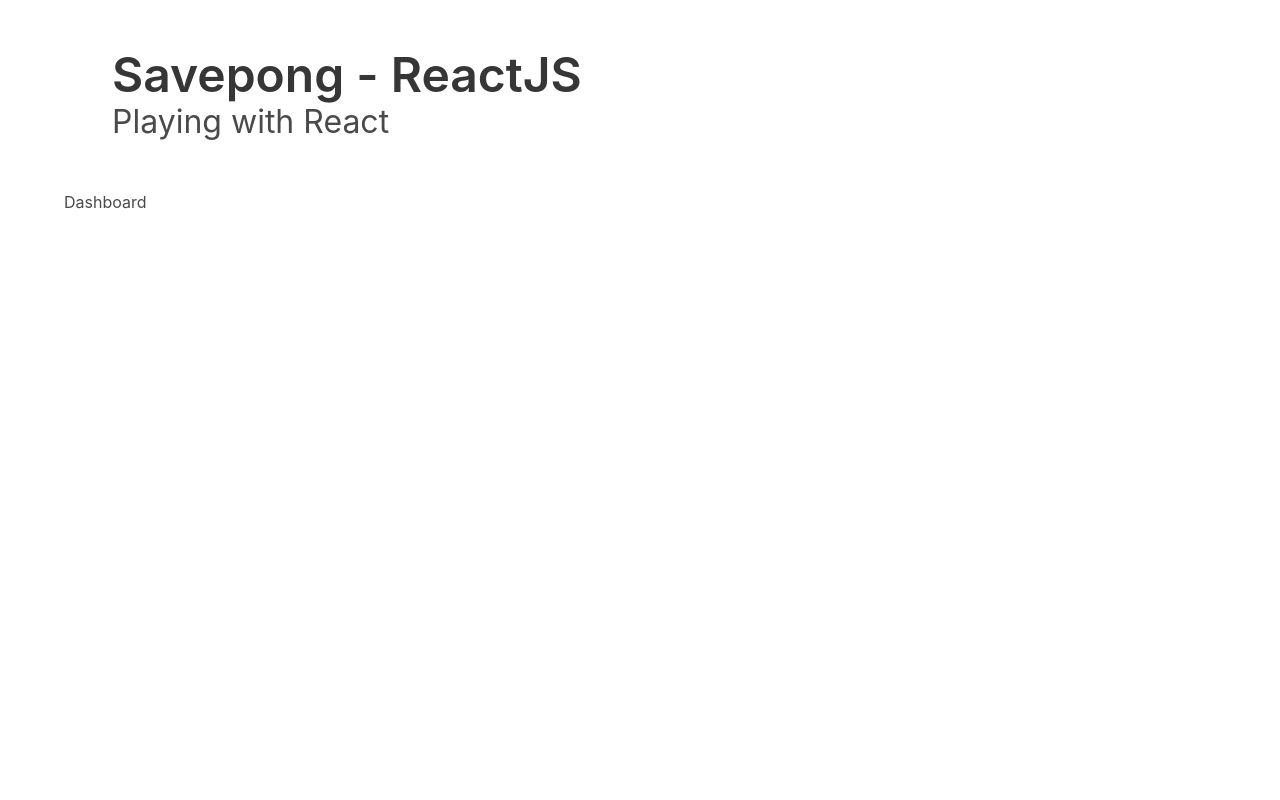
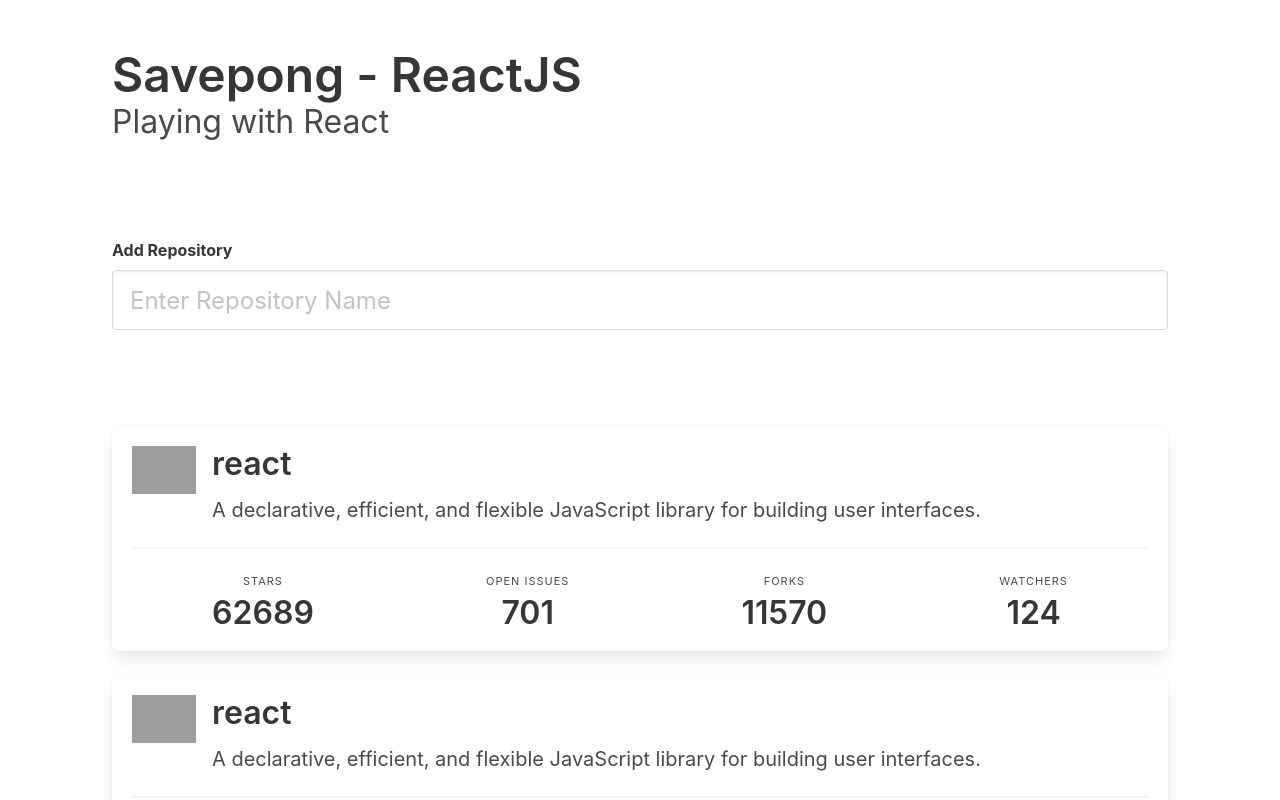
Before and after one commit to savepong/react-bulma, a React (Create React App) app: page / in a window 1280 px wide. Shown: the top 800 px of the page. Built offline with nearby package versions, Linux system fonts and the light colour scheme; grey boxes are pictures that could not be loaded.

Commit message:
Added Repo list and item

```diff
--- /dev/null
+++ b/src/components/CreateForm.react.js
@@ -0,0 +1,20 @@
+import React from 'react'
+
+class CreateForm extends React.Component {
+    render() {
+        return (
+            <div className="section">
+                <form>
+                    <div className="field">
+                        <label htmlFor="" className="label">Add Repository</label>
+                        <p className="control">
+                            <input className="input is-large" type="repoName" placeholder="Enter Repository Name"></input>
+                        </p>
+                    </div>
+                </form>
+            </div>
+        )
+    }
+}
+
+export default CreateForm
--- /dev/null
+++ b/src/components/RepoListItem.react.js
@@ -0,0 +1,58 @@
+import React from 'react'
+
+class RepoListItem extends React.Component {
+    render() {
+        return (
+            <div className="box">
+                <article className="media">
+                    <div className="media-left">
+                        <figure className="image is-64x64">
+                            <img alt="" src="https://avatars0.githubusercontent.com/u/69631?v=3"/>
+                        </figure>
+                    </div>
+                    <div className="media-content">
+                        <div className="content">
+                            <p>
+                                <strong><a className="title" href="#/frontend-war-react/facebook/react">react</a></strong>
+                            </p>
+                            <p className="subtitle">
+                                A declarative, efficient, and flexible JavaScript library for building user interfaces.
+                            </p>
+                        </div>
+                    </div>
+                </article>
+
+                <hr/>
+
+                <nav className="level is-mobile">
+                    <div className="level-item has-text-centered">
+                        <div>
+                            <p className="heading">Stars</p>
+                            <a className="title" href="#/frontend-war-react/">62689</a>
+                        </div>
+                    </div>
+                    <div className="level-item has-text-centered">
+                        <div>
+                            <p className="heading">Open Issues</p>
+                            <p className="title">701</p>
+                        </div>
+                    </div>
+                    <div className="level-item has-text-centered">
+                        <div>
+                            <p className="heading">Forks</p>
+                            <p className="title">11570</p>
+                        </div>
+                    </div>
+                    <div className="level-item has-text-centered">
+                        <div>
+                        <p className="heading">Watchers</p>
+                        <p className="title">124</p>
+                        </div>
+                    </div>
+                </nav>
+            </div>
+        )
+    }
+}
+
+export default RepoListItem
--- /dev/null
+++ b/src/components/RepoLists.react.js
@@ -0,0 +1,16 @@
+import React from 'react'
+import RepoListItem from './RepoListItem.react'
+
+class RepoLists extends React.Component {
+    render() {
+        return (
+            <div className="section">
+                <RepoListItem />
+                <RepoListItem />
+                <RepoListItem />
+            </div>
+        )
+    }
+}
+
+export default RepoLists
--- a/src/pages/Dashboard.react.js
+++ b/src/pages/Dashboard.react.js
@@ -1,8 +1,15 @@
-import React from 'react';
+import React from 'react'
+import CreateForm from '../components/CreateForm.react'
+import RepoLists from '../components/RepoLists.react'
 
 class Dashboard extends React.Component {
     render() {
-        return <h1>Dashboard</h1>
+        return (
+            <>
+                <CreateForm />
+                <RepoLists />
+            </>
+        )
     }
 }
 
```
